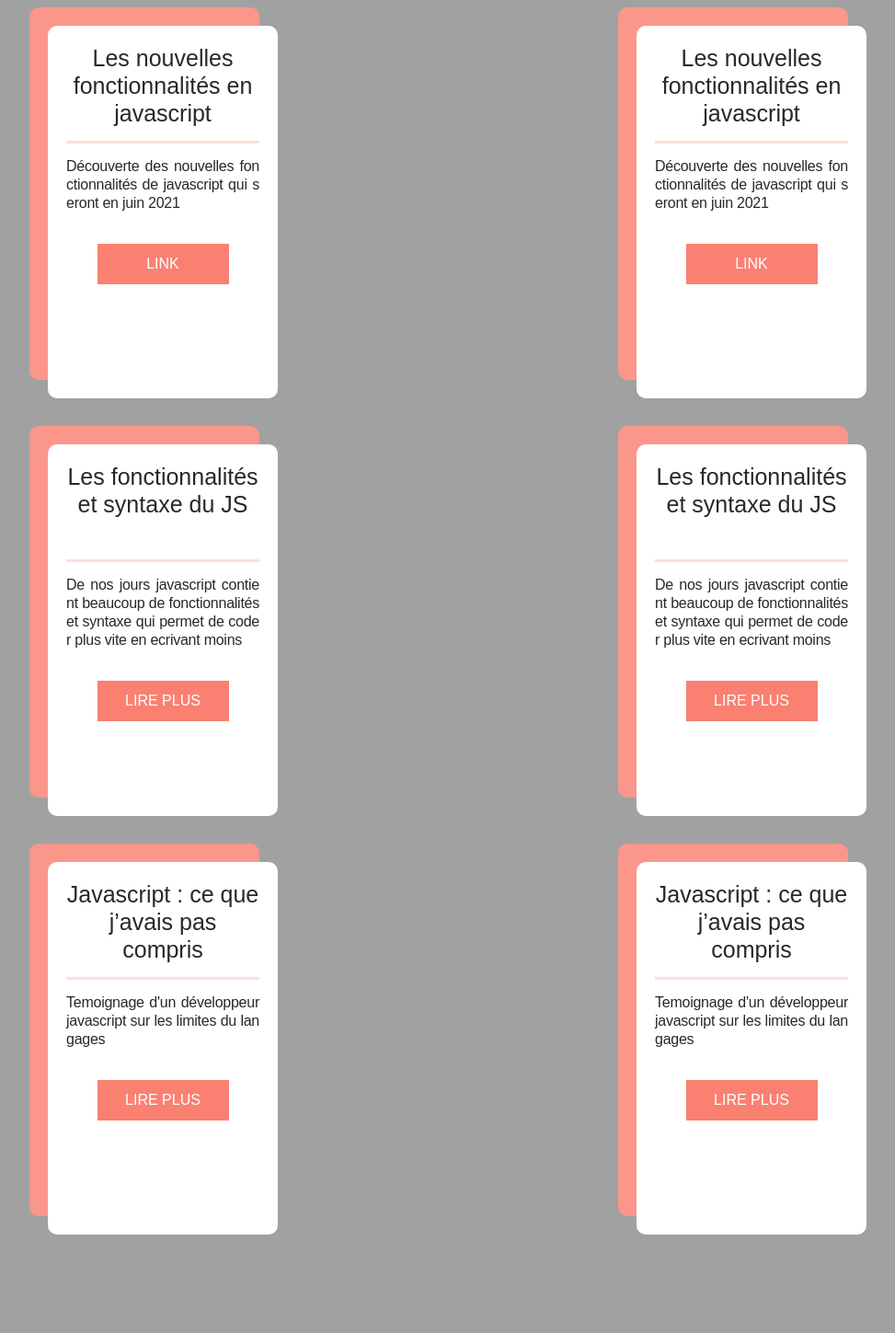
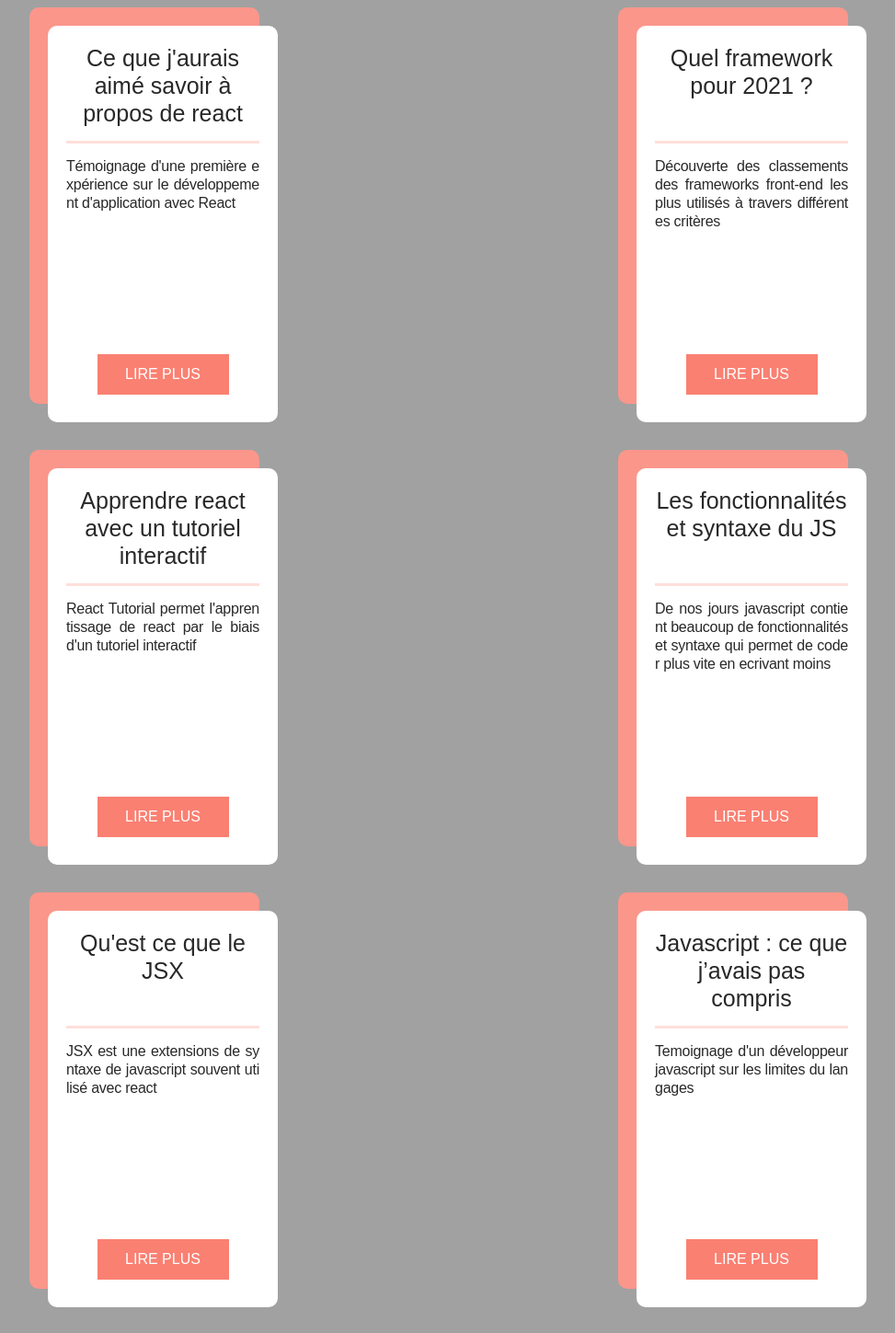
Before and after one commit to idembele70/Veille-Techno-CSI, a plain HTML site: page react.html in a window 1280 px wide. Shown: the part 93-1542 px from the top of the page at 92% size, without its empty margins (143-1116 px from the left). Before the commit the page ends 1500 px from the top, so only its background shows below. Drawn offline with nearby package versions, Linux system fonts and the light colour scheme.

Commit message:
ajout de nouvelle veilles

```diff
--- a/react.html
+++ b/react.html
@@ -31,50 +31,48 @@
         <div class="conteneur-row">
             <div class="conteneur center">
                 <div class="card-article">
-              <h2>Les nouvelles fonctionnalités en javascript</h2>
+                    <h2>Ce que j'aurais aimé savoir à propos de react</h2>
                     <hr />
-              <p>Découverte des nouvelles fonctionnalités de javascript qui seront en juin 2021<br />
+                    <p>Témoignage d'une première expérience sur le développement d'application avec React<br />
                     </p><br>
-              <a
-                href="https://javascript.developpez.com/actu/312217/La-specification-des-nouvelles-fonctionnalites-de-la-norme-ECMAScript-2021-est-terminee-tour-d-horizon-des-nouveautes-introduites-dans-cette-nouvelle-version/">Link</a>
+                    <a href="https://bitsofco.de/what-i-wish-i-knew-about-react/">lire plus</a>
+                </div>
+            </div>
+            <div class="conteneur center">
+                <div class="card-article">
+                    <h2>Apprendre react avec un tutoriel interactif</h2>
+                    <hr />
+                    <p>React Tutorial permet l'apprentissage de react par le biais d'un tutoriel interactif</p><br />
+                    <a href="https://fr.reactjs.org/docs/introducing-jsx.html">lire
+                        plus</a>
+                </div>
+            </div>
+            <div class="conteneur center">
+                <div class="card-article">
+                    <h2>Qu'est ce que le JSX</h2>
+                    <hr />
+                    <p>JSX est une extensions de syntaxe de javascript souvent utilisé avec react</p><br />
+                    <a href="https://fr.reactjs.org/docs/introducing-jsx.html">lire plus</a>
+                </div>
+            </div>
+        </div>
+        <div class="conteneur-row">
+            <div class="conteneur center">
+                <div class="card-article">
+                    <h2>Quel framework pour 2021 ?</h2>
+                    <hr />
+                    <p>Découverte des classements des frameworks front-end les plus utilisés à travers différentes
+                        critères <br />
+                    </p><br>
+                    <a href="https://www.kicklox.com/blog-client/frameworks-javascript-2021-popularite">lire plus</a>
                 </div>
             </div>
             <div class="conteneur center">
                 <div class="card-article">
                     <h2>Les fonctionnalités et syntaxe du JS</h2>
                     <hr />
-              <p>De nos jours javascript contient beaucoup de fonctionnalités et syntaxe qui permet de coder plus vite en
-                ecrivant moins</p><br />
-              <a
-                href="https://medium.com/geekculture/understand-javascript-modern-syntax-and-some-functionality-7cf9a079aca8">lire
-                plus</a>
-            </div>
-          </div>
-          <div class="conteneur center">
-            <div class="card-article">
-              <h2>Javascript : ce que j’avais pas compris</h2>
-              <hr />
-              <p>Temoignage d'un développeur javascript sur les limites du langages</p><br />
-              <a href="">lire plus</a>
-            </div>
-          </div>
-        </div>
-        <div class="conteneur-row">
-          <div class="conteneur center">
-            <div class="card-article">
-              <h2>Les nouvelles fonctionnalités en javascript</h2>
-              <hr />
-              <p>Découverte des nouvelles fonctionnalités de javascript qui seront en juin 2021<br />
-              </p><br>
-              <a
-                href="https://javascript.developpez.com/actu/312217/La-specification-des-nouvelles-fonctionnalites-de-la-norme-ECMAScript-2021-est-terminee-tour-d-horizon-des-nouveautes-introduites-dans-cette-nouvelle-version/">Link</a>
-            </div>
-          </div>
-          <div class="conteneur center">
-            <div class="card-article">
-              <h2>Les fonctionnalités et syntaxe du JS</h2>
-              <hr />
-              <p>De nos jours javascript contient beaucoup de fonctionnalités et syntaxe qui permet de coder plus vite en
+                    <p>De nos jours javascript contient beaucoup de fonctionnalités et syntaxe qui permet de coder plus
+                        vite en
                         ecrivant moins</p><br />
                     <a
                         href="https://medium.com/geekculture/understand-javascript-modern-syntax-and-some-functionality-7cf9a079aca8">lire
--- a/style.css
+++ b/style.css
@@ -146,8 +146,8 @@ i {
   min-height: 100px;
   display: -webkit-box;
   display: -ms-flexbox;
+  flex-direction: row;
   -ms-flex-wrap: wrap;
-  flex-wrap: wrap;
   margin-left: auto;
   margin-right: auto;
 }
@@ -242,6 +242,7 @@ i {
   animation-name: p-show;
   animation-duration: 1.5s;
   text-align: justify;
+  height: 180px;
 }
 .card-article a {
   border: none;
```
Also changed, not shown: javascript.html (+13 -12 lines). Lines whose indentation alone changed are shown as unchanged.
